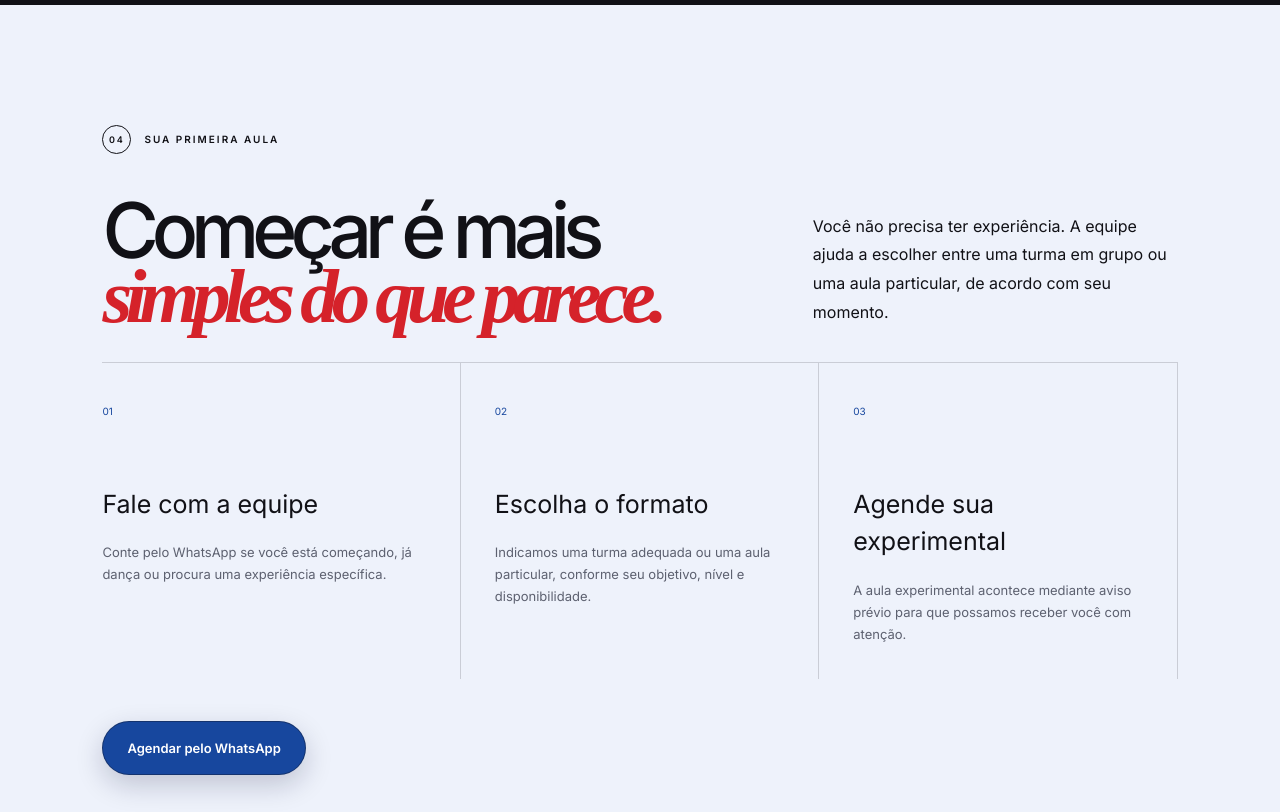
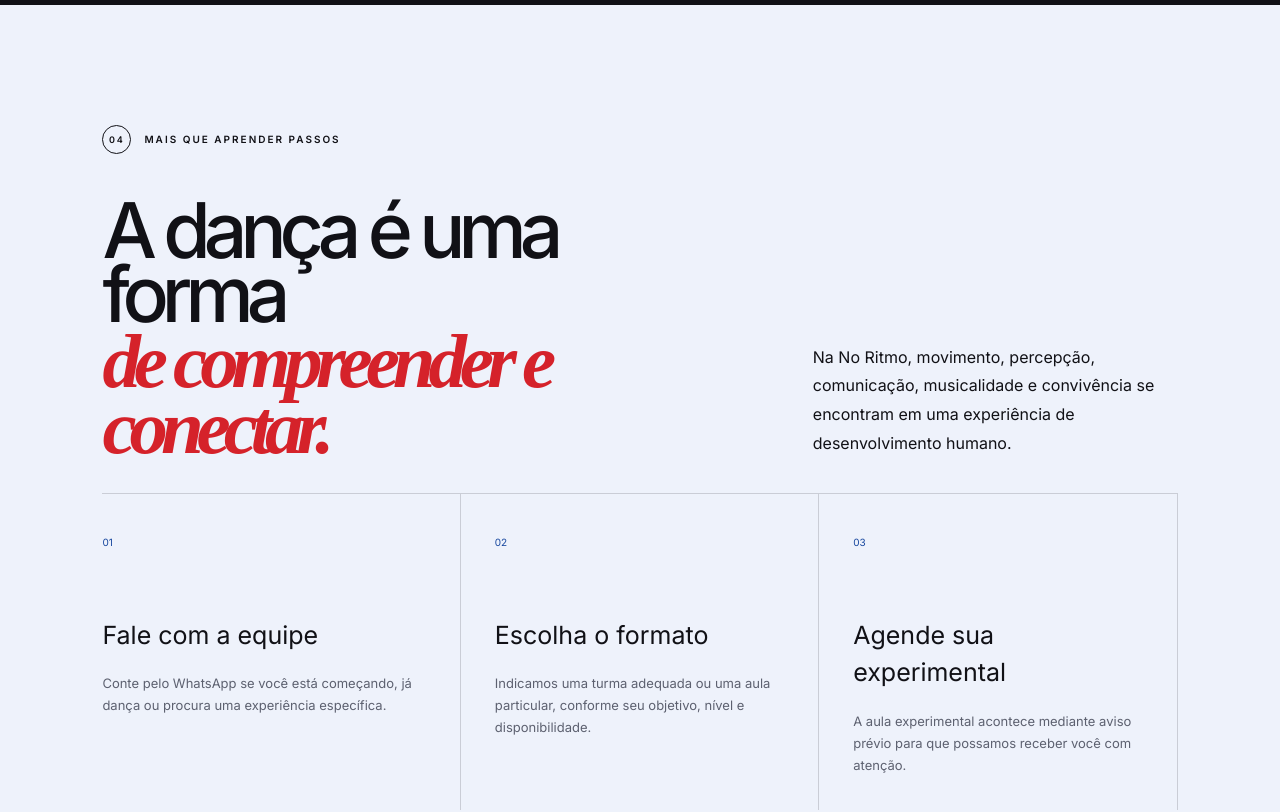
Before and after one commit to leonardodariva/no-ritmo-academia-de-danca, a Next.js app: page / in a window 1280 px wide. Shown: the part 3200-4012 px from the top of the page. Built offline with nearby package versions, Linux system fonts and the light colour scheme; a web font is replaced by a local one.

Commit message:
feat: inicia estrutura editorial da home v2

```diff
--- a/app/page.tsx
+++ b/app/page.tsx
@@ -76,8 +76,8 @@ export default function Home() {
       </section>
 
       <section className="first-class section" id="primeira-aula">
-        <div className="section-label"><span>04</span> Sua primeira aula</div>
-        <div className="first-class-heading"><h2>Começar é mais<br /><em>simples do que parece.</em></h2><p>Você não precisa ter experiência. A equipe ajuda a escolher entre uma turma em grupo ou uma aula particular, de acordo com seu momento.</p></div>
+        <div className="section-label"><span>04</span> Mais que aprender passos</div>
+        <div className="first-class-heading"><h2>A dança é uma forma<br /><em>de compreender e conectar.</em></h2><p>Na No Ritmo, movimento, percepção, comunicação, musicalidade e convivência se encontram em uma experiência de desenvolvimento humano.</p></div>
         <div className="first-class-steps">
           <article><span>01</span><h3>Fale com a equipe</h3><p>Conte pelo WhatsApp se você está começando, já dança ou procura uma experiência específica.</p></article>
           <article><span>02</span><h3>Escolha o formato</h3><p>Indicamos uma turma adequada ou uma aula particular, conforme seu objetivo, nível e disponibilidade.</p></article>
@@ -110,8 +110,8 @@ export default function Home() {
       </section>
 
       <section className="methodology section" id="metodologia">
-        <div className="section-label"><span>07</span> Nossa forma de ensinar</div>
-        <div className="methodology-heading"><h2>Aprender é mais<br /><em>que repetir passos.</em></h2><p>Esta estrutura apresenta os pilares de trabalho da No Ritmo. Os textos definitivos devem ser validados pela equipe.</p></div>
+        <div className="section-label"><span>07</span> Nossa Metodologia</div>
+        <div className="methodology-heading"><h2>Princípios que orientam<br /><em>nossa forma de ensinar.</em></h2><p>Movimento, percepção, comunicação, conexão, musicalidade e socialização formam uma maneira própria de compreender e viver a dança.</p></div>
         <div className="methodology-grid"><article><strong>01</strong><h3>Movimento</h3><p>Consciência corporal, equilíbrio e clareza para construir cada gesto.</p></article><article><strong>02</strong><h3>Musicalidade</h3><p>Escuta, tempo e interpretação para dançar em relação com a música.</p></article><article><strong>03</strong><h3>Comunicação</h3><p>Atenção, condução e resposta como uma conversa respeitosa.</p></article><article><strong>04</strong><h3>Conexão</h3><p>Um ambiente de convivência que acolhe diferentes histórias.</p></article></div>
       </section>
 
```
